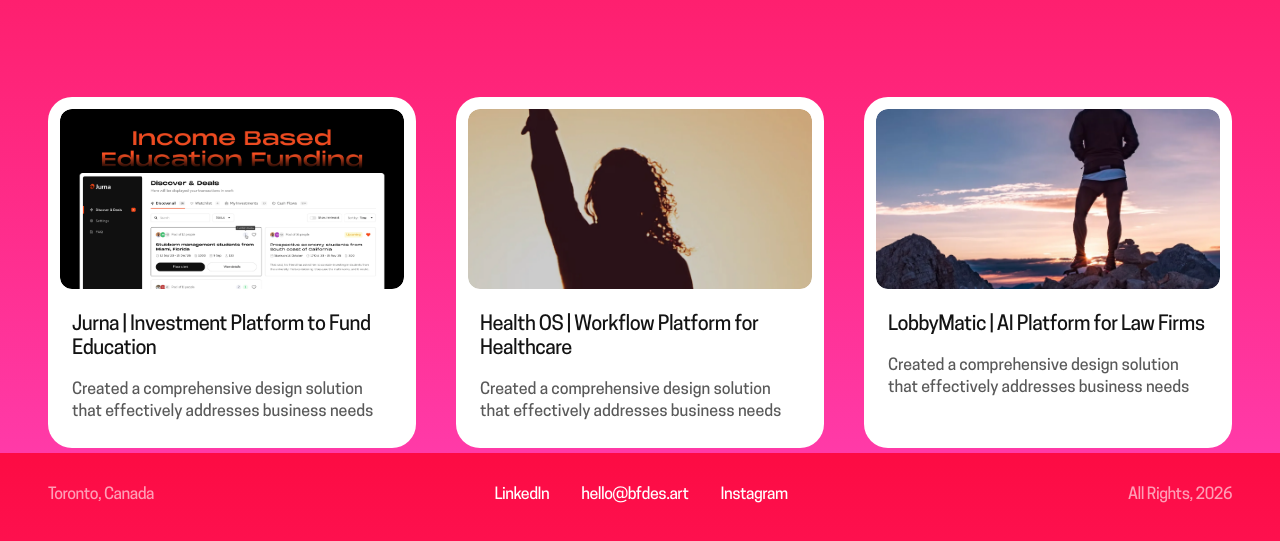
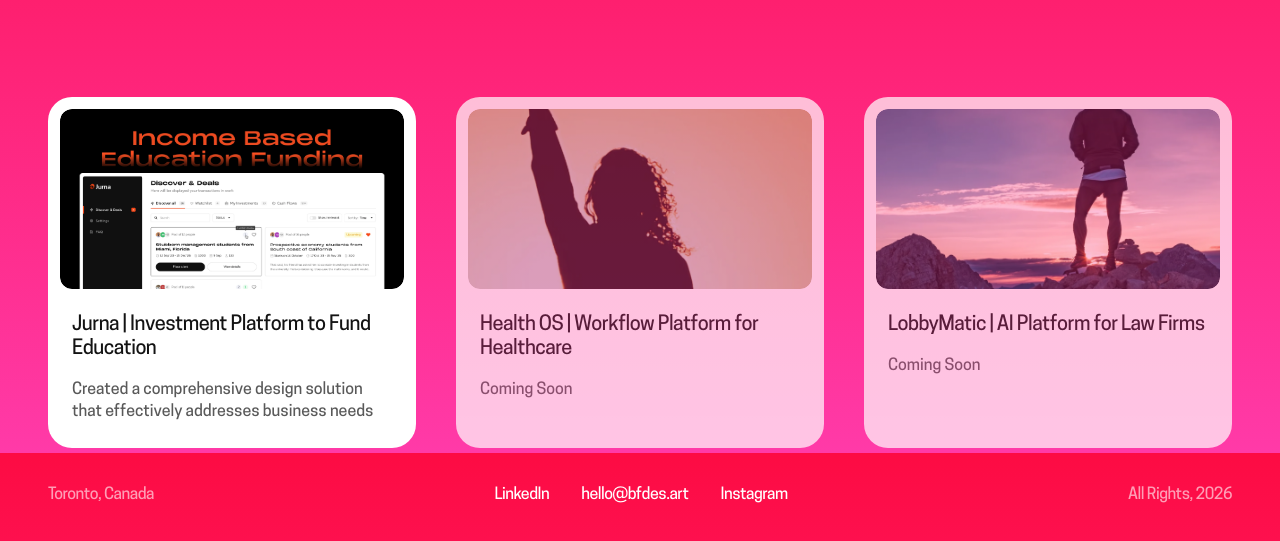
Before and after one commit to bfdesgit/portfolio, a website: page index.html in a window 1280 px wide. Shown: the part 347-888 px from the top of the page. Drawn offline with Linux system fonts and the light colour scheme.

Commit message:
disabled unfinished cases

```diff
--- a/css/components/project-card.css
+++ b/css/components/project-card.css
@@ -13,9 +13,15 @@
               box-shadow var(--duration-normal) var(--ease-out);
 }
 
-.project-card:hover {
+.project-card:not(.project-card--disabled):hover {
   transform: translateY(-0.375rem);
   box-shadow: 0 0.75rem 2.5rem rgba(0, 0, 0, 0.15);
+}
+
+.project-card--disabled {
+  cursor: default;
+  pointer-events: none;
+  opacity: 0.7;
 }
 
 /* ---- Image area ---- */
@@ -41,8 +47,8 @@
   transition: transform var(--duration-slow) var(--ease-out);
 }
 
-.project-card:hover .project-card__img-inner picture,
-.project-card:hover .project-card__img-inner img {
+.project-card:not(.project-card--disabled):hover .project-card__img-inner picture,
+.project-card:not(.project-card--disabled):hover .project-card__img-inner img {
   transform: scale(1.04);
 }
 
--- a/index.html
+++ b/index.html
@@ -85,7 +85,7 @@
         </a>
 
         <!-- Card 2: Health OS -->
-        <a href="case/health-os.html" class="project-card" id="card-health-os">
+        <div class="project-card project-card--disabled" id="card-health-os">
           <div class="project-card__img">
             <div class="project-card__img-inner">
               <img src="assets/images/hero/health-mockup.png" alt="Health OS platform mockup" loading="eager">
@@ -93,12 +93,12 @@
           </div>
           <div class="project-card__content">
             <h2 class="project-card__title">Health OS | Workflow Platform for Healthcare</h2>
-            <p class="project-card__desc">Created a comprehensive design solution that effectively addresses business needs</p>
+            <p class="project-card__desc">Coming Soon</p>
           </div>
-        </a>
+        </div>
 
         <!-- Card 3: LobbyMatic -->
-        <a href="case/lobbymatic.html" class="project-card" id="card-lobbymatic">
+        <div class="project-card project-card--disabled" id="card-lobbymatic">
           <div class="project-card__img">
             <div class="project-card__img-inner">
               <img src="assets/images/hero/lobby-mockup.png" alt="LobbyMatic AI platform mockup for law firms" loading="eager">
@@ -106,9 +106,9 @@
           </div>
           <div class="project-card__content">
             <h2 class="project-card__title">LobbyMatic | AI Platform for Law Firms</h2>
-            <p class="project-card__desc">Created a comprehensive design solution that effectively addresses business needs</p>
+            <p class="project-card__desc">Coming Soon</p>
           </div>
-        </a>
+        </div>
       </div>
     </main>
 
```
